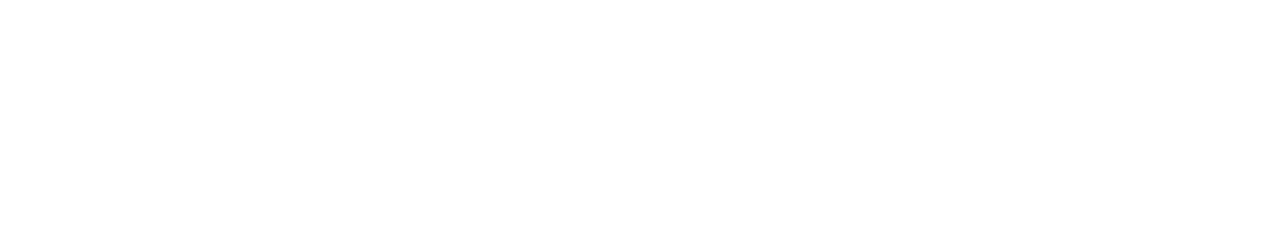
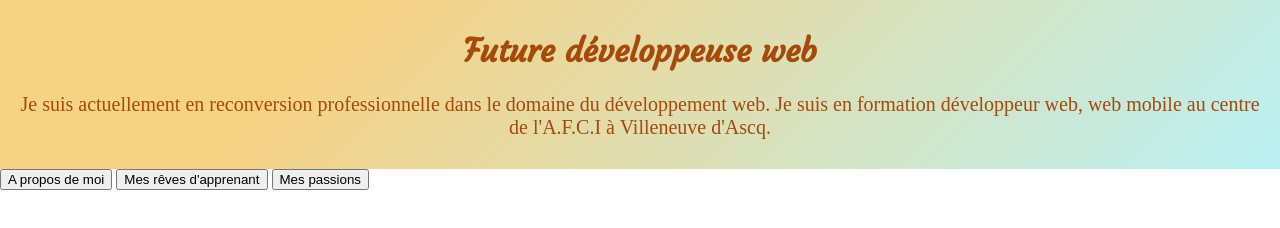
Before and after one commit to Maryam597/About-Me, a plain HTML site: page index.html in a window 1280 px wide. Drawn offline with Linux system fonts and the light colour scheme.

Commit message:
About me

```diff
--- a/index.html
+++ b/index.html
@@ -4,14 +4,35 @@
     <meta charset="UTF-8">
     <meta http-equiv="X-UA-Compatible" content="IE=edge">
     <meta name="viewport" content="width=device-width, initial-scale=1.0">
+    <link rel="preconnect" href="https://fonts.googleapis.com">
+    <link rel="preconnect" href="https://fonts.gstatic.com" crossorigin>
+    <link href="https://fonts.googleapis.com/css2?family=Courgette&display=swap" rel="stylesheet">
+    <link rel="stylesheet" href="style.css">
+
     <title>About Me</title>
 </head>
 <body>
 
 
-    <header></header>
+    <header>
+        <h1> Future développeuse web</h1>
+        <p>Je suis actuellement en reconversion professionnelle dans le domaine du développement web. Je suis en formation développeur web, web mobile au centre de l'A.F.C.I à Villeneuve d'Ascq. </p>
+</header>
 
-    <nav></nav>
+
+
+    <nav>
+        <!-- <a href="about-me.html"> A propos de moi </a>
+        <a href="my-dreams.hmtl"> Mes rêves d'apprenant</a>
+        <a href="my-passions.html">Mes passions</a> -->
+
+
+        <button onclick="window.location.href='about-me.html';">A propos de moi</button>
+        <button onclick="window.location.href='my-dreams.html';">Mes rêves d'apprenant</button>
+        <button onclick="window.location.href='my-passions.html';">Mes passions</button>
+
+
+    </nav>
 
     <section></section>
 
--- /dev/null
+++ b/style.css
@@ -0,0 +1,32 @@
+body{
+    margin: 0;
+
+}
+
+
+header {
+    background-color: rgb(133, 155, 180);
+    padding: 10px;
+    text-align: center;
+    background-color: #bbf0f3;
+    background-image: linear-gradient(315deg, #bbf0f3 0%, #f6d285 74%);
+    color: #a54a09;
+
+}
+
+header p {
+    font-family: 'Times New Roman', Times, serif;
+    font-size: 20px;
+}
+
+
+h1 {
+    font-family: 'Courgette', cursive;
+}
+
+
+
+
+a {
+    text-decoration: none;
+}
```
Also changed, not shown: about-me.html (added, +21 -0 lines), my-passions.html (added), 1 other file.
